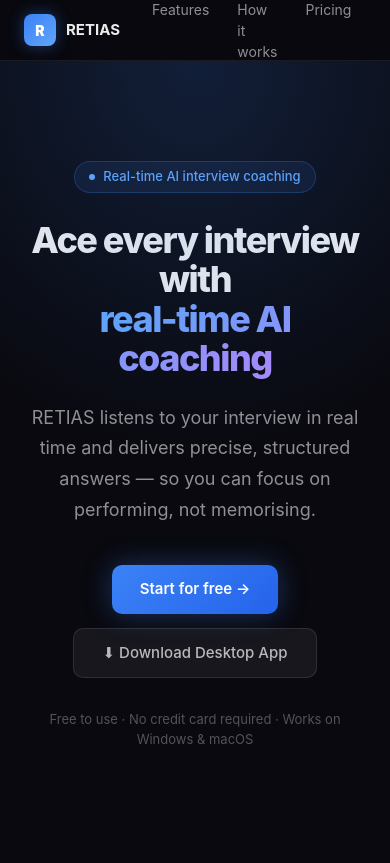
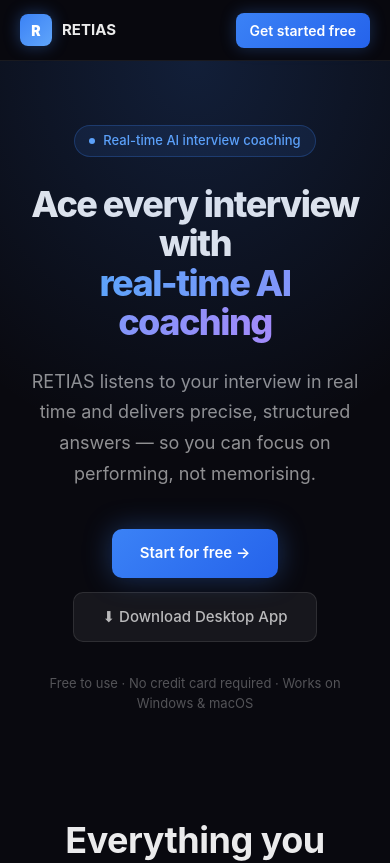
Before and after one commit to 3andahalfman/RETIAS-Web, a Next.js app: page / in a window 390 px wide. Shown: the top 863 px of the page. Built offline with nearby package versions, Linux system fonts and the light colour scheme.

Commit message:
fix: use Tailwind classes to hide nav links on mobile

```diff
--- a/app/page.tsx
+++ b/app/page.tsx
@@ -5,22 +5,34 @@
 export default function LandingPage() {
   return (
     <div style={{ background: '#09090f', color: 'rgba(255,255,255,0.92)', fontFamily: "-apple-system, BlinkMacSystemFont, 'Inter', 'Segoe UI', sans-serif", minHeight: '100vh' }}>
+      <style>{`
+        .landing-hero { padding: 100px 24px 80px; }
+        .landing-section { padding: 80px 24px; }
+        .landing-cta-section { padding: 40px 24px 100px; }
+        .cta-banner-inner { padding: 64px 40px; }
+        @media (max-width: 768px) {
+          .landing-hero { padding: 64px 20px 48px; }
+          .landing-section { padding: 52px 20px; }
+          .landing-cta-section { padding: 24px 20px 64px; }
+          .cta-banner-inner { padding: 36px 24px; }
+        }
+      `}</style>
 
       {/* ── Navbar ── */}
       <nav style={{ position: 'sticky', top: 0, zIndex: 50, borderBottom: '1px solid rgba(255,255,255,0.07)', background: 'rgba(9,9,15,0.85)', backdropFilter: 'blur(16px)', WebkitBackdropFilter: 'blur(16px)' }}>
-        <div style={{ maxWidth: 1100, margin: '0 auto', padding: '0 24px', display: 'flex', alignItems: 'center', height: 60, gap: 32 }}>
+        <div style={{ maxWidth: 1100, margin: '0 auto', padding: '0 20px', display: 'flex', alignItems: 'center', height: 60, gap: 16 }}>
           {/* Logo */}
-          <div style={{ display: 'flex', alignItems: 'center', gap: 10 }}>
+          <div style={{ display: 'flex', alignItems: 'center', gap: 10, flexShrink: 0 }}>
             <div style={{ width: 32, height: 32, borderRadius: 8, background: 'linear-gradient(135deg,#3b82f6,#60a5fa)', display: 'flex', alignItems: 'center', justifyContent: 'center', boxShadow: '0 0 16px rgba(59,130,246,0.4)' }}>
               <span style={{ color: '#fff', fontWeight: 900, fontSize: 14 }}>R</span>
             </div>
             <span style={{ fontWeight: 700, fontSize: 15, color: 'rgba(255,255,255,0.92)' }}>RETIAS</span>
           </div>
 
-          {/* Nav links */}
-          <div style={{ display: 'flex', gap: 28, flex: 1 }}>
+          {/* Nav links – hidden on mobile */}
+          <div className="hidden md:flex items-center" style={{ gap: 28, flex: 1 }}>
             {[['#features', 'Features'], ['#how', 'How it works'], ['#pricing', 'Pricing']].map(([href, label]) => (
-              <a key={href} href={href} style={{ fontSize: 14, color: 'rgba(255,255,255,0.55)', textDecoration: 'none', transition: 'color 0.15s' }}
+              <a key={href} href={href} style={{ fontSize: 14, color: 'rgba(255,255,255,0.55)', textDecoration: 'none', transition: 'color 0.15s', whiteSpace: 'nowrap' }}
                 onMouseOver={e => (e.currentTarget.style.color = 'rgba(255,255,255,0.92)')}
                 onMouseOut={e => (e.currentTarget.style.color = 'rgba(255,255,255,0.55)')}>
                 {label}
@@ -28,10 +40,13 @@
             ))}
           </div>
 
+          {/* Spacer on mobile (pushes CTA to the right) */}
+          <div className="flex-1 md:hidden" />
+
           {/* CTA */}
-          <div style={{ display: 'flex', gap: 10, alignItems: 'center' }}>
-            <Link href="/login" style={{ fontSize: 14, color: 'rgba(255,255,255,0.65)', textDecoration: 'none', padding: '7px 16px' }}>Sign in</Link>
-            <Link href="/login" style={{ fontSize: 14, fontWeight: 600, color: '#fff', background: 'linear-gradient(135deg,#3b82f6,#2563eb)', borderRadius: 8, padding: '7px 18px', textDecoration: 'none', boxShadow: '0 0 16px rgba(59,130,246,0.3)' }}>
+          <div style={{ display: 'flex', gap: 8, alignItems: 'center', flexShrink: 0 }}>
+            <Link href="/login" className="hidden md:block" style={{ fontSize: 14, color: 'rgba(255,255,255,0.65)', textDecoration: 'none', padding: '7px 14px', whiteSpace: 'nowrap' }}>Sign in</Link>
+            <Link href="/login" style={{ fontSize: 14, fontWeight: 600, color: '#fff', background: 'linear-gradient(135deg,#3b82f6,#2563eb)', borderRadius: 8, padding: '7px 14px', textDecoration: 'none', boxShadow: '0 0 16px rgba(59,130,246,0.3)', whiteSpace: 'nowrap' }}>
               Get started free
             </Link>
           </div>
@@ -39,7 +54,7 @@
       </nav>
 
       {/* ── Hero ── */}
-      <section style={{ maxWidth: 1100, margin: '0 auto', padding: '100px 24px 80px', textAlign: 'center', position: 'relative' }}>
+      <section className="landing-hero" style={{ maxWidth: 1100, margin: '0 auto', textAlign: 'center', position: 'relative' }}>
         {/* Glow */}
         <div style={{ position: 'absolute', top: 0, left: '50%', transform: 'translateX(-50%)', width: 700, height: 400, background: 'radial-gradient(ellipse at 50% 0%, rgba(59,130,246,0.18) 0%, transparent 70%)', pointerEvents: 'none' }} />
 
@@ -76,7 +91,7 @@
       </section>
 
       {/* ── Features ── */}
-      <section id="features" style={{ maxWidth: 1100, margin: '0 auto', padding: '80px 24px' }}>
+      <section id="features" className="landing-section" style={{ maxWidth: 1100, margin: '0 auto' }}>
         <div style={{ textAlign: 'center', marginBottom: 56 }}>
           <h2 style={{ fontSize: 36, fontWeight: 700, marginBottom: 14, letterSpacing: '-0.5px' }}>Everything you need to land the job</h2>
           <p style={{ color: 'rgba(255,255,255,0.5)', fontSize: 16, maxWidth: 480, margin: '0 auto' }}>
@@ -84,7 +99,7 @@
           </p>
         </div>
 
-        <div style={{ display: 'grid', gridTemplateColumns: 'repeat(auto-fit, minmax(300px, 1fr))', gap: 20 }}>
+        <div style={{ display: 'grid', gridTemplateColumns: 'repeat(auto-fit, minmax(260px, 1fr))', gap: 20 }}>
           {FEATURES.map(f => (
             <div key={f.title} style={{ background: 'rgba(255,255,255,0.04)', border: '1px solid rgba(255,255,255,0.08)', borderRadius: 16, padding: '28px 28px' }}>
               <div style={{ width: 44, height: 44, borderRadius: 12, background: f.bg, display: 'flex', alignItems: 'center', justifyContent: 'center', fontSize: 22, marginBottom: 18 }}>
@@ -98,7 +113,7 @@
       </section>
 
       {/* ── Session Types ── */}
-      <section id="how" style={{ maxWidth: 1100, margin: '0 auto', padding: '80px 24px' }}>
+      <section id="how" className="landing-section" style={{ maxWidth: 1100, margin: '0 auto' }}>
         <div style={{ textAlign: 'center', marginBottom: 56 }}>
           <h2 style={{ fontSize: 36, fontWeight: 700, marginBottom: 14, letterSpacing: '-0.5px' }}>Three modes. Every scenario covered.</h2>
           <p style={{ color: 'rgba(255,255,255,0.5)', fontSize: 16, maxWidth: 480, margin: '0 auto' }}>
@@ -106,7 +121,7 @@
           </p>
         </div>
 
-        <div style={{ display: 'grid', gridTemplateColumns: 'repeat(auto-fit, minmax(300px, 1fr))', gap: 20 }}>
+        <div style={{ display: 'grid', gridTemplateColumns: 'repeat(auto-fit, minmax(260px, 1fr))', gap: 20 }}>
           {SESSION_TYPES.map(t => (
             <div key={t.title} style={{ background: 'rgba(255,255,255,0.04)', border: `1px solid ${t.borderColor}`, borderRadius: 16, padding: 28 }}>
               <div style={{ width: 44, height: 44, borderRadius: 12, background: t.bg, display: 'flex', alignItems: 'center', justifyContent: 'center', fontSize: 22, marginBottom: 18 }}>
@@ -121,7 +136,7 @@
       </section>
 
       {/* ── Pricing ── */}
-      <section id="pricing" style={{ maxWidth: 1100, margin: '0 auto', padding: '80px 24px' }}>
+      <section id="pricing" className="landing-section" style={{ maxWidth: 1100, margin: '0 auto' }}>
         <div style={{ textAlign: 'center', marginBottom: 56 }}>
           <h2 style={{ fontSize: 36, fontWeight: 700, marginBottom: 14, letterSpacing: '-0.5px' }}>Simple pricing</h2>
           <p style={{ color: 'rgba(255,255,255,0.5)', fontSize: 16 }}>Start free. Upgrade when you&apos;re ready.</p>
@@ -159,8 +174,8 @@
       </section>
 
       {/* ── CTA Banner ── */}
-      <section style={{ maxWidth: 1100, margin: '0 auto', padding: '40px 24px 100px' }}>
-        <div style={{ background: 'linear-gradient(135deg, rgba(59,130,246,0.15), rgba(139,92,246,0.1))', border: '1px solid rgba(59,130,246,0.2)', borderRadius: 24, padding: '64px 40px', textAlign: 'center' }}>
+      <section className="landing-cta-section" style={{ maxWidth: 1100, margin: '0 auto' }}>
+        <div className="cta-banner-inner" style={{ background: 'linear-gradient(135deg, rgba(59,130,246,0.15), rgba(139,92,246,0.1))', border: '1px solid rgba(59,130,246,0.2)', borderRadius: 24, textAlign: 'center' }}>
           <h2 style={{ fontSize: 36, fontWeight: 700, marginBottom: 14, letterSpacing: '-0.5px' }}>Ready to ace your next interview?</h2>
           <p style={{ color: 'rgba(255,255,255,0.5)', fontSize: 16, maxWidth: 440, margin: '0 auto 36px' }}>
             Join thousands of candidates using RETIAS to perform at their best.
@@ -178,8 +193,8 @@
       </section>
 
       {/* ── Footer ── */}
-      <footer style={{ borderTop: '1px solid rgba(255,255,255,0.07)', padding: '32px 24px' }}>
-        <div style={{ maxWidth: 1100, margin: '0 auto', display: 'flex', alignItems: 'center', justifyContent: 'space-between', flexWrap: 'wrap', gap: 16 }}>
+      <footer style={{ borderTop: '1px solid rgba(255,255,255,0.07)', padding: '32px 20px' }}>
+        <div className="footer-inner" style={{ maxWidth: 1100, margin: '0 auto', display: 'flex', alignItems: 'center', justifyContent: 'space-between', flexWrap: 'wrap', gap: 16 }}>
           <div style={{ display: 'flex', alignItems: 'center', gap: 10 }}>
             <div style={{ width: 28, height: 28, borderRadius: 7, background: 'linear-gradient(135deg,#3b82f6,#60a5fa)', display: 'flex', alignItems: 'center', justifyContent: 'center' }}>
               <span style={{ color: '#fff', fontWeight: 900, fontSize: 12 }}>R</span>
```
